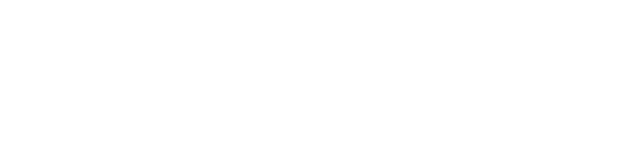
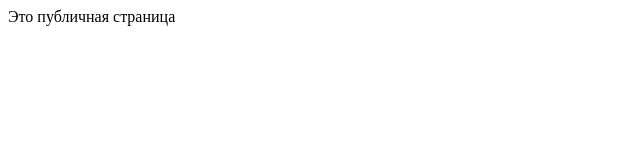
Before and after one commit to userkb371/new-222, a plain HTML site: page index.html in a window 1280 px wide. Shown: the whole page, without its empty margins (0-640 px from the left). Drawn offline with Linux system fonts and the light colour scheme.

Commit message:
init project

```diff
--- a/index.html
+++ b/index.html
@@ -3,7 +3,9 @@
   <head>
     <meta charset="UTF-8" />
     <meta name="viewport" content="width=device-width, initial-scale=1.0" />
-    <title>Document</title>
+    <title>Публичная страница</title>
   </head>
-  <body></body>
+  <body>
+    Это публичная страница
+  </body>
 </html>
```
